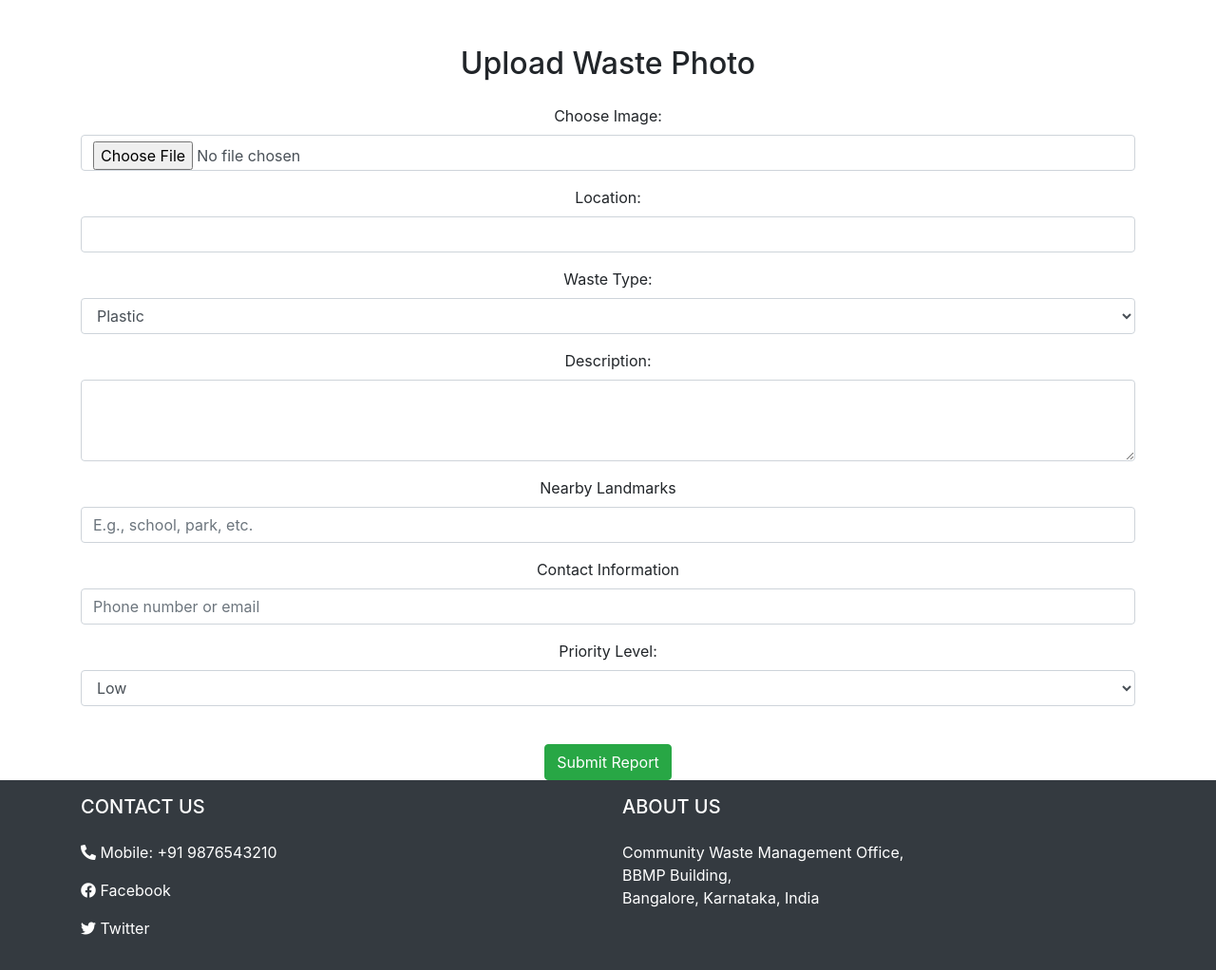
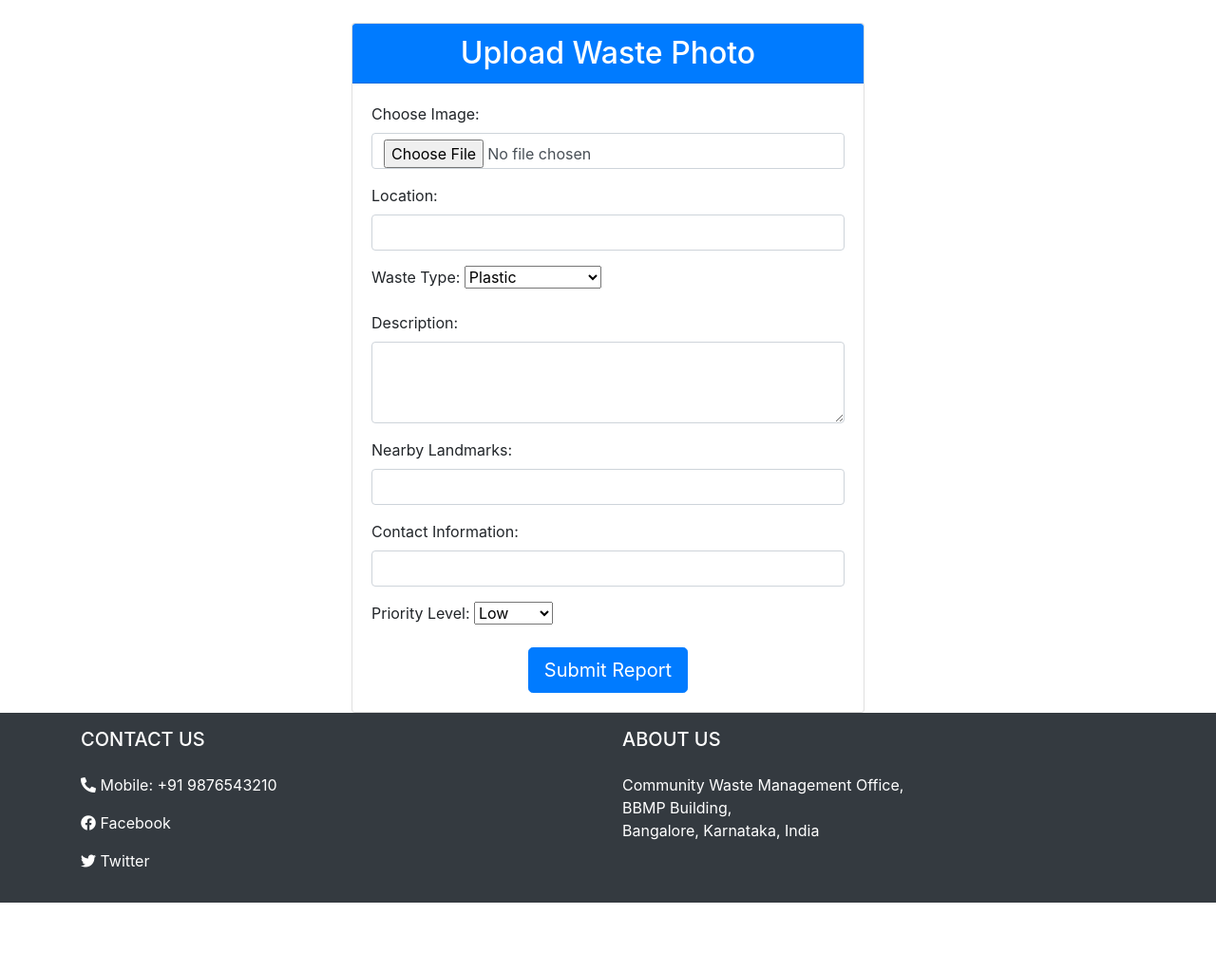
Before and after one commit to ChiranthRRaichur/EcoTrack, a Django app: page /upload-photo/ in a window 1280 px wide. Shown: the part 59-1081 px from the top of the page at 95% size. After the commit the page ends 1010 px from the top, so only its background shows below. Run offline with Django 5.2, Linux system fonts and the light colour scheme; a user stored in the database is signed in; some libraries are stand-ins or nearby versions.

Commit message:
updated location coordinates

```diff
--- a/WasteManagement/waste/templates/upload_photo.html
+++ b/WasteManagement/waste/templates/upload_photo.html
@@ -4,73 +4,76 @@
 {% block title %}Upload Photo{% endblock %}
 
 {% block content %}
-<div class="container mt-5">
-    <h2 class="text-center mb-4">Upload Waste Photo</h2>
+<div class="container mt-4">
+    <div class="row justify-content-center">
+        <div class="col-md-6">
+            <div class="card">
+                <div class="card-header bg-primary text-white">
+                    <h2 class="text-center mb-0">Upload Waste Photo</h2>
+                </div>
+                <div class="card-body">
+                    <form id="uploadForm" method="post" enctype="multipart/form-data">
+                        {% csrf_token %}
 
-    <div class="text-center">
-        <form method="POST" enctype="multipart/form-data">
-            {% csrf_token %}
-            <div class="form-group">
-                <label for="photo">Choose Image:</label>
-                <input type="file" name="photo" id="photo" class="form-control" required>
+                        <div class="form-group mb-3">
+                            <label for="photo" class="form-label">Choose Image:</label>
+                            <input type="file" class="form-control" name="photo" id="photo" required>
                         </div>
 
-            <!-- Additional form fields -->
-            <div class="form-group">
-                <label for="location">Location:</label>
-                <input type="text" name="location" id="location" class="form-control" required>
+                        <div class="form-group mb-3">
+                            <label for="location" class="form-label">Location:</label>
+                            <input type="text" class="form-control" name="location" id="location">
+
+                            <!-- Hidden inputs for latitude and longitude -->
+                            <input type="hidden" name="latitude" id="latitude">
+                            <input type="hidden" name="longitude" id="longitude">
                         </div>
 
-            <div class="form-group">
-                <label for="waste_type">Waste Type:</label>
-                <select name="waste_type" id="waste_type" class="form-control" required>
-                    <option value="plastic">Plastic</option>
-                    <option value="organic">Organic</option>
-                    <option value="hazardous">Hazardous</option>
-                    <option value="general">General</option>
-                    <option value="mixed-waste">Mixed-waste</option>
-                    <option value="unsorted">Unsorted Waste</option>
+                        <div class="form-group mb-3">
+                            <label for="waste_type" class="form-label">Waste Type:</label>
+                            <select class="form-select" name="waste_type" id="waste_type">
+                                <option value="Plastic">Plastic</option>
+                                <option value="Organic">Organic</option>
+                                <option value="Hazardous">Hazardous</option>
+                                <option value="General">General</option>
+                                <option value="Mixed-waste">Mixed-waste</option>
+                                <option value="Unsorted Waste">Unsorted Waste</option>
                             </select>
                         </div>
 
-            <div class="form-group">
-                <label for="description">Description:</label>
-                <textarea name="description" id="description" class="form-control" rows="3" required></textarea>
+                        <div class="form-group mb-3">
+                            <label for="description" class="form-label">Description:</label>
+                            <textarea class="form-control" name="description" id="description" rows="3"></textarea>
                         </div>
 
-            <!-- Nearby Landmarks -->
-            <div class="form-group mt-3">
-                <label for="nearbyLandmarks">Nearby Landmarks</label>
-                <input type="text" id="nearbyLandmarks" class="form-control" placeholder="E.g., school, park, etc.">
+                        <div class="form-group mb-3">
+                            <label for="nearbyLandmarks" class="form-label">Nearby Landmarks:</label>
+                            <input type="text" class="form-control" name="nearbyLandmarks" id="nearbyLandmarks">
                         </div>
 
-            <!-- Contact Information -->
-            <div class="form-group mt-3">
-                <label for="contactInformation">Contact Information</label>
-                <input type="text" id="contactInformation" class="form-control" placeholder="Phone number or email">
+                        <div class="form-group mb-3">
+                            <label for="contactInformation" class="form-label">Contact Information:</label>
+                            <input type="text" class="form-control" name="contactInformation" id="contactInformation">
                         </div>
 
-            <div class="form-group">
-                <label for="priority">Priority Level:</label>
-                <select name="priority" id="priority" class="form-control" required>
+                        <div class="form-group mb-3">
+                            <label for="priority" class="form-label">Priority Level:</label>
+                            <select class="form-select" name="priority" id="priority">
                                 <option value="low">Low</option>
                                 <option value="medium">Medium</option>
                                 <option value="high">High</option>
                             </select>
                         </div>
 
-            <!-- Submit Button -->
-            <button type="submit" class="btn btn-success mt-4">Submit Report</button>
+                        <div class="text-center">
+                            <button type="submit" class="btn btn-primary btn-lg">Submit Report</button>
+                        </div>
                     </form>
                 </div>
             </div>
+        </div>
+    </div>
+</div>
+
+<script src="{% static 'js/upload_photo.js' %}"></script>
 {% endblock %}
-
-{% block extra_scripts %}
-<!-- Use nonce for inline scripts -->
-<script nonce="{{ nonce }}">
-    // Your inline JavaScript here
-    console.log("This script is allowed by the CSP with nonce");
-</script>
-<script src="{% static 'js/upload_photo.js' %}" nonce="{{ nonce }}"></script>  <!-- Include JS file with nonce -->
-{% endblock %}
--- a/WasteManagement/waste/views.py
+++ b/WasteManagement/waste/views.py
@@ -68,61 +68,18 @@ def login_view(request):
         form = LoginForm()
     return render(request, 'login.html', {'form': form})
 
+from .models import WasteReport
 
-# @csrf_exempt  # Allow for POST requests (insecure, but useful for debugging)
-# def upload_photo(request):
-#     if request.method == 'POST':
-#         try:
-#             data = json.loads(request.body.decode('utf-8'))  # Decode JSON data from the request body
-#             image_data = data.get('image')  # Get the base64 image data
-#             location = data.get('location', 'Unknown Location')
-#             waste_type = data.get('waste_type', 'General')
-#             contact_information = data.get('contact_information', '')
-#             nearby_landmarks = data.get('nearby_landmarks', '')
-#             latitude = data.get('latitude', None)
-#             longitude = data.get('longitude', None)
+# views.py
+from django.http import JsonResponse
+from django.views.decorators.csrf import csrf_exempt
+from django.shortcuts import render
+from .models import WasteReport
 
-#             if not image_data:
-#                 return JsonResponse({'error': 'No image data provided'}, status=400)
-
-#             # Decode base64 image data
-#             format, imgstr = image_data.split(';base64,')
-#             ext = format.split('/')[-1]
-#             image_file = ContentFile(base64.b64decode(imgstr), name=f"waste_{waste_type}_{location}.{ext}")
-
-#             # Create and save the waste report
-#             WasteReport.objects.create(
-#                 user=request.user,  # Assuming user is logged in
-#                 photo=image_file,
-#                 location=location,
-#                 waste_type=waste_type,
-#                 contact_information=contact_information,
-#                 nearby_landmarks=nearby_landmarks,
-#                 latitude=latitude,
-#                 longitude=longitude
-#             )
-
-#             return JsonResponse({'message': 'Photo uploaded successfully!'}, status=201)
-
-#         except Exception as e:
-#             return JsonResponse({'error': str(e)}, status=500)
-
-#     elif request.method == 'GET':
-#         return render(request, 'upload_photo.html')
-
-#     return JsonResponse({'error': 'Invalid request method.'}, status=405)
-
-
-
-from django.views.decorators.http import require_http_methods
-from django.contrib.auth.decorators import login_required
-
-@login_required
-@require_http_methods(["GET", "POST"])
+@csrf_exempt
 def upload_photo(request):
     if request.method == 'POST':
         try:
-            # Extract form data
             location = request.POST.get('location', 'Unknown Location')
             waste_type = request.POST.get('waste_type', 'General')
             description = request.POST.get('description', '')
@@ -130,22 +87,45 @@ def upload_photo(request):
             nearby_landmarks = request.POST.get('nearbyLandmarks', '')
             priority = request.POST.get('priority', 'low')
 
+            # Modify latitude and longitude handling
+            latitude = request.POST.get('latitude')
+            longitude = request.POST.get('longitude')
+
+            # Convert to float only if the value is not empty or None
+            if latitude and latitude.strip():
+                try:
+                    latitude = float(latitude)
+                except ValueError:
+                    latitude = None
+            else:
+                latitude = None
+
+            if longitude and longitude.strip():
+                try:
+                    longitude = float(longitude)
+                except ValueError:
+                    longitude = None
+            else:
+                longitude = None
+
             # Check if photo is uploaded
             if 'photo' not in request.FILES:
                 return JsonResponse({'error': 'No photo uploaded'}, status=400)
 
-            photo = request.FILES['photo']
+            photo = request.FILES['photo']  # Get the photo from request
 
             # Create and save the waste report
             waste_report = WasteReport.objects.create(
-                user=request.user,
+                user=request.user,  # Assuming user is logged in
                 photo=photo,
                 location=location,
                 waste_type=waste_type,
                 description=description,
+                contact_information=contact_information,
+                nearby_landmarks=nearby_landmarks,
                 priority=priority,
-                contact_information=contact_information,
-                nearby_landmarks=nearby_landmarks
+                latitude=latitude,
+                longitude=longitude
             )
 
             return JsonResponse({
@@ -158,6 +138,55 @@ def upload_photo(request):
 
     # GET request - render upload form
     return render(request, 'upload_photo.html')
+
+# from django.views.decorators.http import require_http_methods
+# from django.contrib.auth.decorators import login_required
+
+# @login_required
+# @require_http_methods(["GET", "POST"])
+# def upload_photo(request):
+#     if request.method == 'POST':
+#         try:
+#             # Extract form data
+#             location = request.POST.get('location', 'Unknown Location')
+#             waste_type = request.POST.get('waste_type', 'General')
+#             description = request.POST.get('description', '')
+#             contact_information = request.POST.get('contactInformation', '')
+#             nearby_landmarks = request.POST.get('nearbyLandmarks', '')
+#             priority = request.POST.get('priority', 'low')
+
+#             # Check if photo is uploaded
+#             if 'photo' not in request.FILES:
+#                 return JsonResponse({'error': 'No photo uploaded'}, status=400)
+
+#             photo = request.FILES['photo']
+
+#             # Create and save the waste report
+#             waste_report = WasteReport.objects.create(
+#                 user=request.user,
+#                 photo=photo,
+#                 location=location,
+#                 waste_type=waste_type,
+#                 description=description,
+#                 priority=priority,
+#                 contact_information=contact_information,
+#                 nearby_landmarks=nearby_landmarks,
+
+#             )
+
+#             return JsonResponse({
+#                 'message': 'Photo uploaded successfully!',
+#                 'report_id': waste_report.id
+#             }, status=201)
+
+#         except Exception as e:
+#             return JsonResponse({'error': str(e)}, status=500)
+
+#     # GET request - render upload form
+#     return render(request, 'upload_photo.html')
+
+
+
 def score_board(request):
     users = CustomUser.objects.all().order_by('-points')  # Sort by points (highest first)
     context = {'users': users}
```
Also changed, not shown: WasteManagement/waste/static/js/upload_photo.js (+40 -23 lines), WasteManagement/media/waste_photos/Hanuman.jpg (added), WasteManagement/media/waste_photos/WhatsApp_Image_2024-12-09_at_12.02.59_d064a0b2.jpg (added), WasteManagement/media/waste_photos/WhatsApp_Image_2024-12-09_at_12_3OFMsKn.00.41_f7686eba.jpg (added), WasteManagement/media/waste_photos/WhatsApp_Image_2024-12-09_at_12_TYDuHBu.00.41_f7686eba.jpg (added), WasteManagement/media/waste_photos/elizabeth-olsen-white-background-3840x2160-4769.jpg (added). Lines whose indentation alone changed are shown as unchanged.
